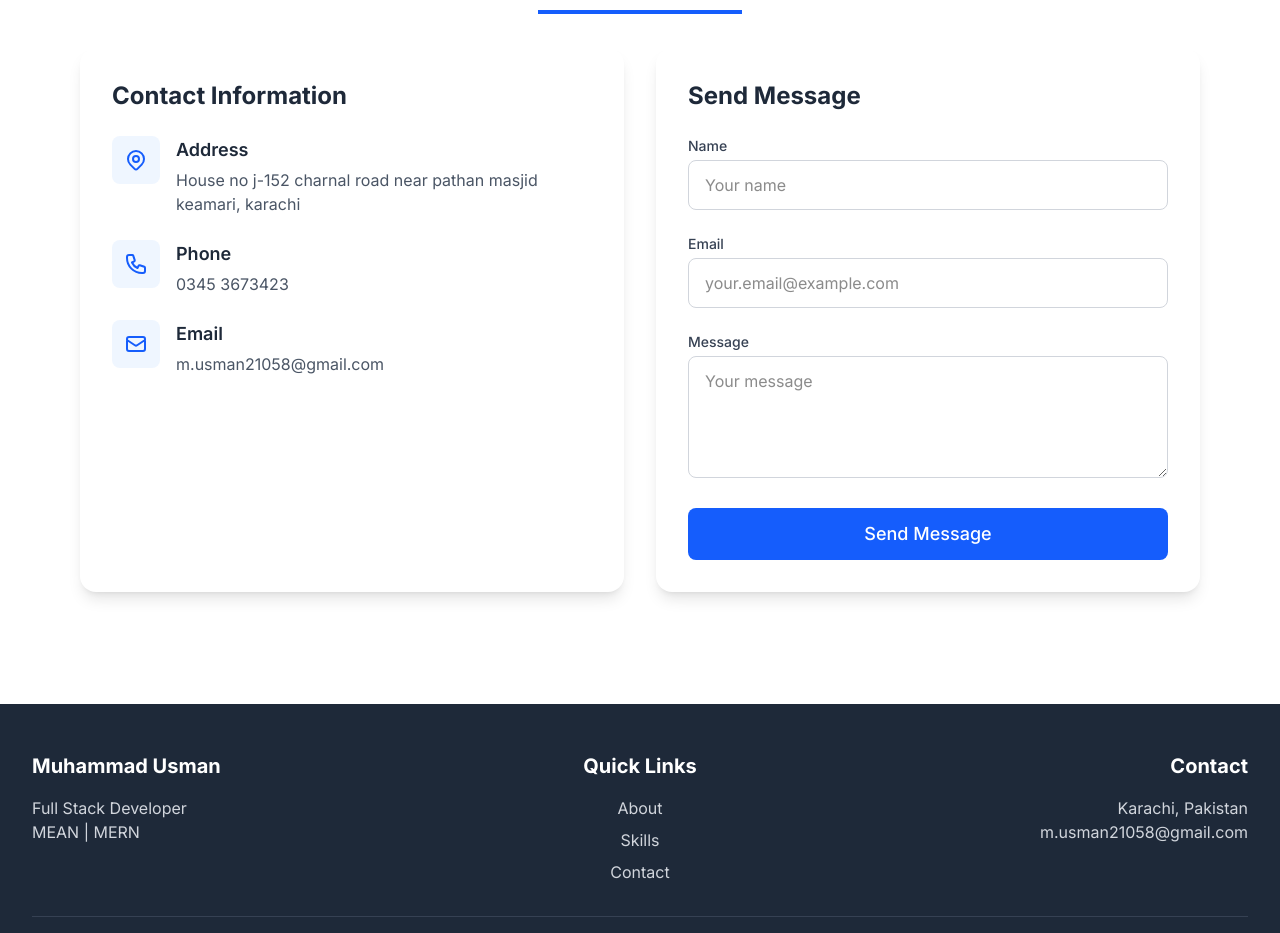
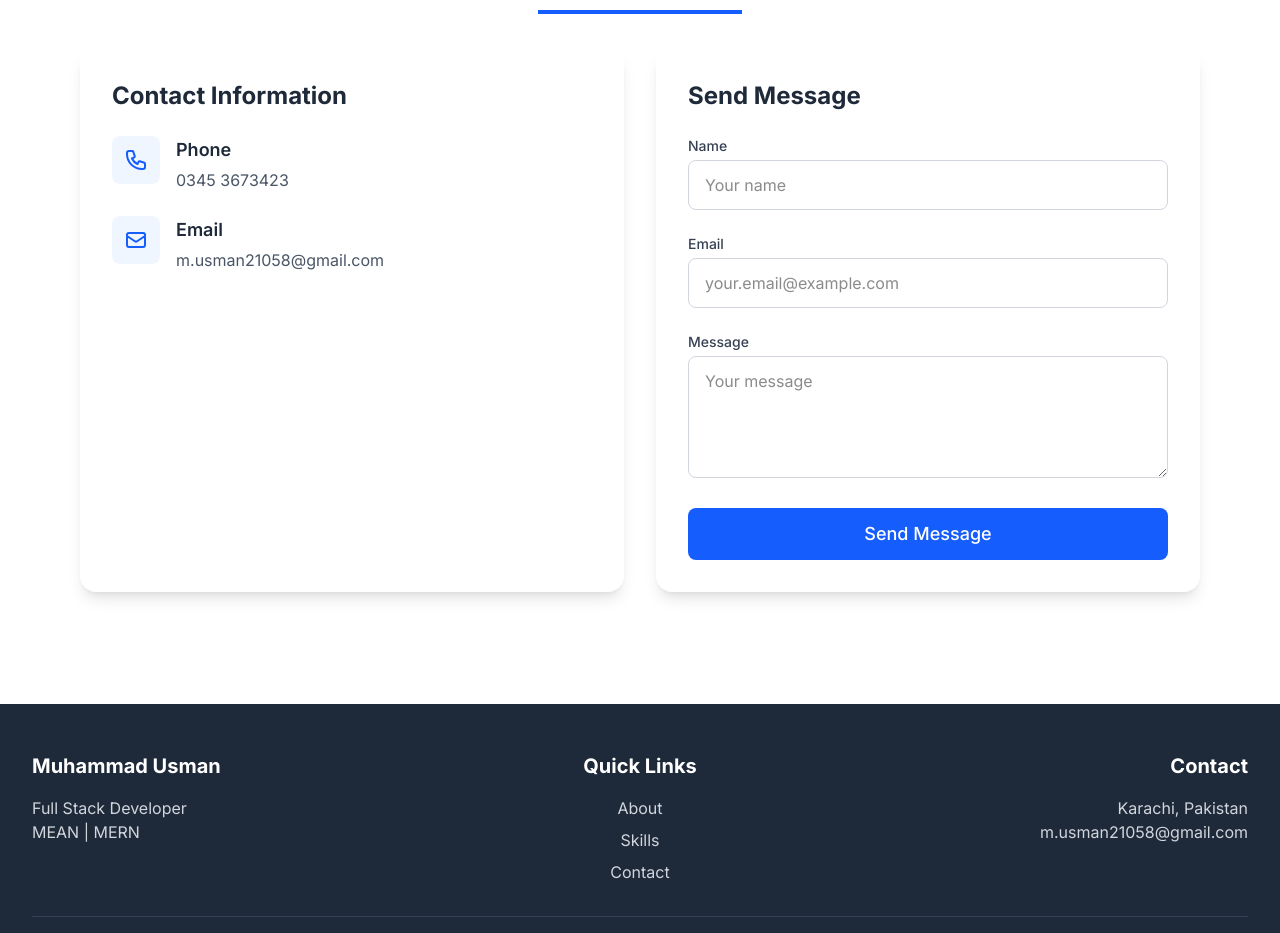
Before and after one commit to muhammadUsman625/my-portfolio, a Next.js app: page / in a window 1280 px wide. Shown: the part 3380-4313 px from the top of the page. Built offline with nearby package versions, Linux system fonts and the light colour scheme.

Commit message:
Remove address

```diff
--- a/src/app/contact/page.tsx
+++ b/src/app/contact/page.tsx
@@ -72,19 +72,6 @@
         <div className="bg-white rounded-2xl shadow-lg p-8">
           <h2 className="text-2xl font-bold mb-6 text-gray-800">Contact Information</h2>
           <div className="space-y-6">
-            <div className="flex items-start space-x-4">
-              <div className="bg-blue-50 p-3 rounded-lg">
-                <svg xmlns="http://www.w3.org/2000/svg" className="h-6 w-6 text-blue-600" fill="none" viewBox="0 0 24 24" stroke="currentColor">
-                  <path strokeLinecap="round" strokeLinejoin="round" strokeWidth={2} d="M17.657 16.657L13.414 20.9a1.998 1.998 0 01-2.827 0l-4.244-4.243a8 8 0 1111.314 0z" />
-                  <path strokeLinecap="round" strokeLinejoin="round" strokeWidth={2} d="M15 11a3 3 0 11-6 0 3 3 0 016 0z" />
-                </svg>
-              </div>
-              <div>
-                <h3 className="font-semibold text-lg text-gray-800">Address</h3>
-                <p className="text-gray-600 mt-1">House no j-152 charnal road near pathan masjid keamari, karachi</p>
-              </div>
-            </div>
-
             <div className="flex items-start space-x-4">
               <div className="bg-blue-50 p-3 rounded-lg">
                 <svg xmlns="http://www.w3.org/2000/svg" className="h-6 w-6 text-blue-600" fill="none" viewBox="0 0 24 24" stroke="currentColor">
```
